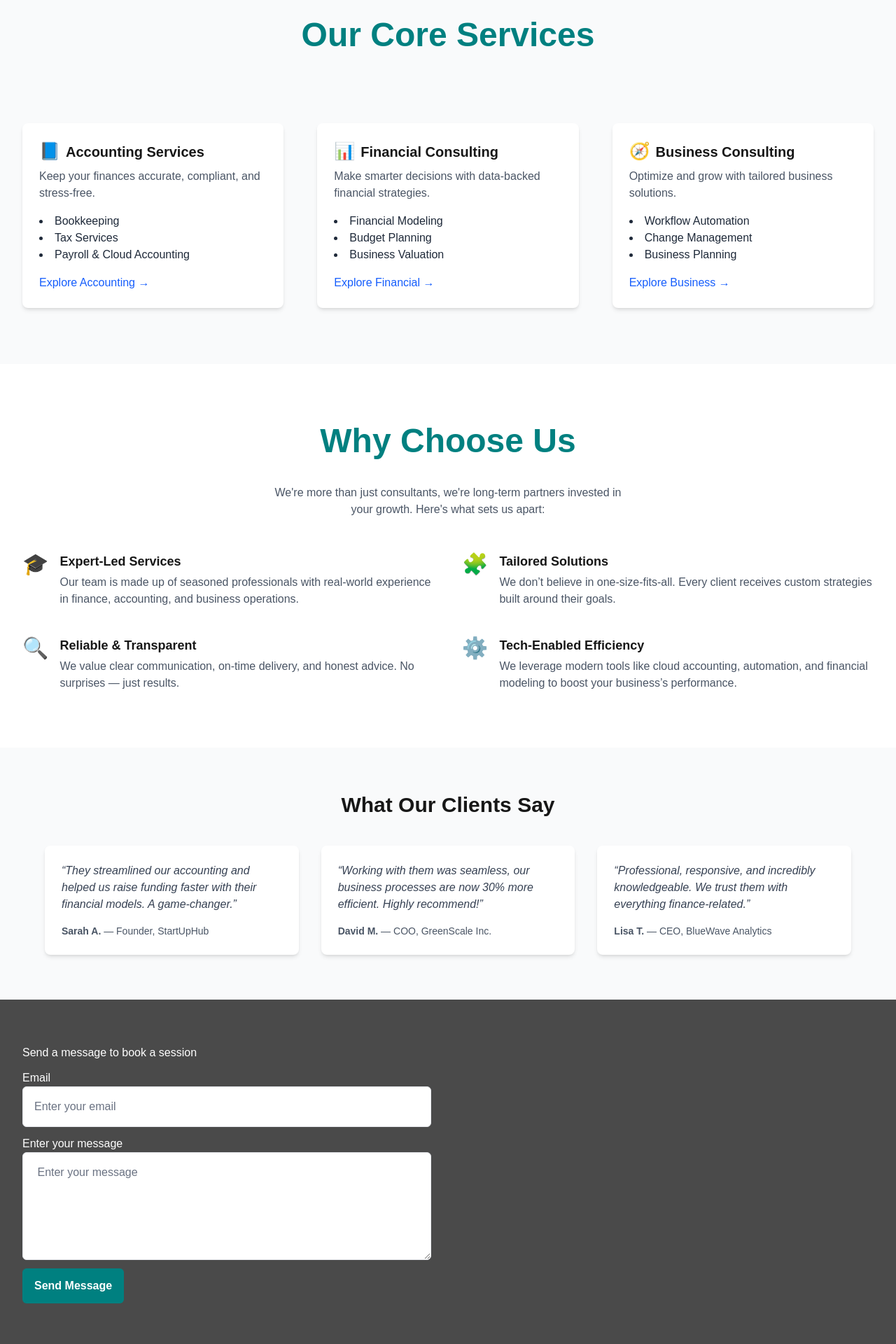
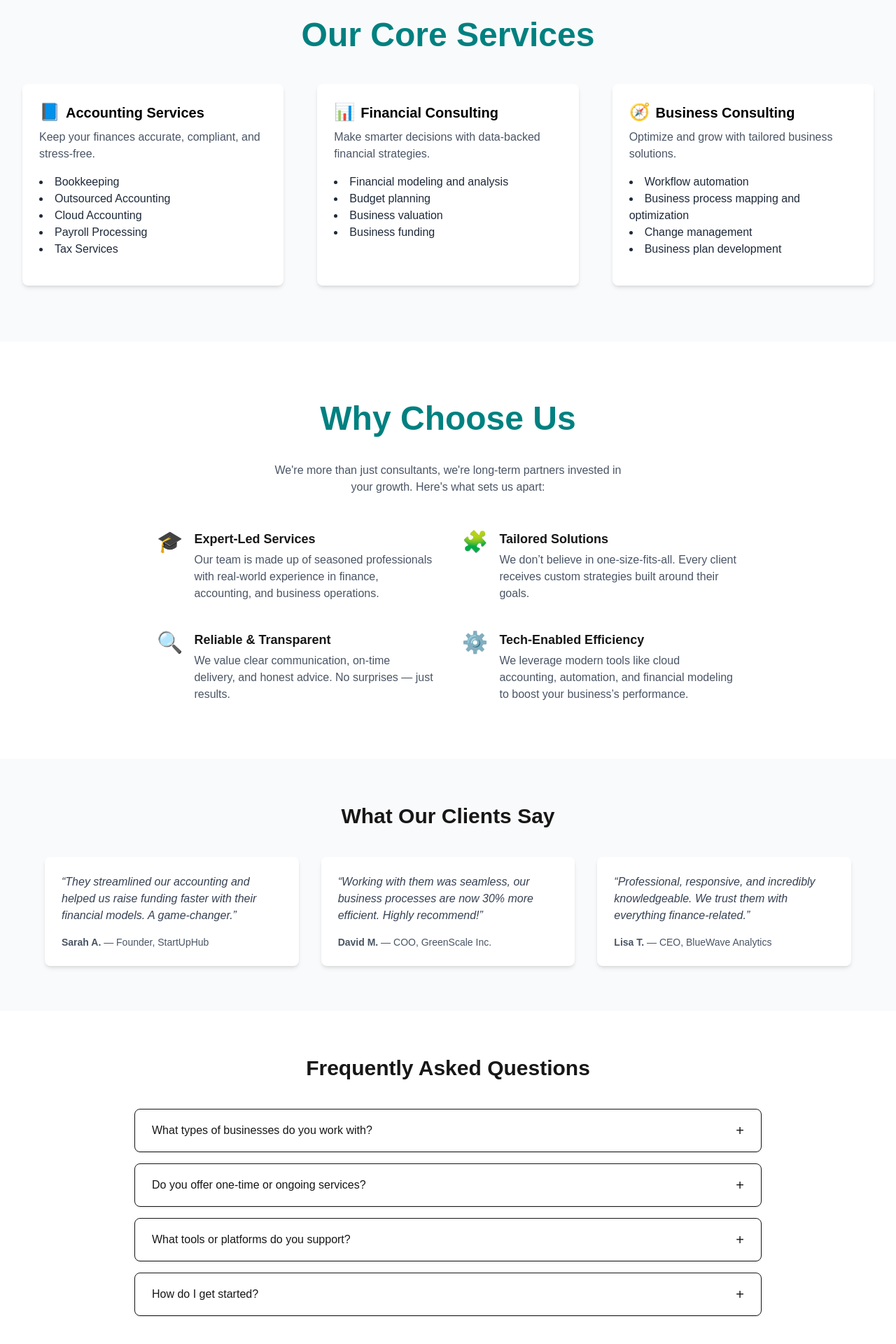
Before and after one commit to Jideotetic/finovate-consulting-limited, a Next.js app: page / in a window 1280 px wide. Shown: the part 860-2780 px from the top of the page at 70% size. Built offline with nearby package versions, Linux system fonts and the light colour scheme.

Commit message:
Added faq section

```diff
--- a/app/page.tsx
+++ b/app/page.tsx
@@ -9,29 +9,43 @@ import Image from "next/image";
 import Link from "next/link";
 import { AiOutlineClose, AiOutlineMenu } from "react-icons/ai";
 import * as motion from "motion/react-client";
+import FAQAccordion from "@/components/faq";
 
 const services = [
   {
     title: "Accounting Services",
     icon: "📘",
     description: "Keep your finances accurate, compliant, and stress-free.",
-    items: ["Bookkeeping", "Tax Services", "Payroll & Cloud Accounting"],
-    link: "/services/accounting",
+    items: [
+      "Bookkeeping",
+      "Outsourced Accounting",
+      "Cloud Accounting",
+      "Payroll Processing",
+      "Tax Services",
+    ],
   },
   {
     title: "Financial Consulting",
     icon: "📊",
     description:
       "Make smarter decisions with data-backed financial strategies.",
-    items: ["Financial Modeling", "Budget Planning", "Business Valuation"],
-    link: "/services/financial-consulting",
+    items: [
+      "Financial modeling and analysis",
+      "Budget planning",
+      "Business valuation",
+      "Business funding",
+    ],
   },
   {
     title: "Business Consulting",
     icon: "🧭",
     description: "Optimize and grow with tailored business solutions.",
-    items: ["Workflow Automation", "Change Management", "Business Planning"],
-    link: "/services/business-consulting",
+    items: [
+      "Workflow automation",
+      "Business process mapping and optimization",
+      "Change management",
+      "Business plan development",
+    ],
   },
 ];
 
@@ -126,14 +140,6 @@ export default function Home() {
                       <div className="flex flex-col -my-2 space-y-1">
                         <CloseButton
                           as={Link}
-                          href="/"
-                          className="inline-flex py-2 text-base font-medium transition-all duration-200 text-black  hover:text-[#008080] focus:text-[#008080]"
-                        >
-                          Home
-                        </CloseButton>
-
-                        <CloseButton
-                          as={Link}
                           href="about-us"
                           className="inline-flex py-2 text-base font-medium transition-all duration-200 text-black hover:text-[#008080] focus:text-[#008080]"
                         >
@@ -141,21 +147,21 @@ export default function Home() {
                         </CloseButton>
                         <CloseButton
                           as={Link}
-                          href="services"
+                          href="#services"
                           className="inline-flex py-2 text-base font-medium transition-all duration-200 text-black hover:text-[#008080] focus:text-[#008080]"
                         >
                           Our Services
                         </CloseButton>
                         <CloseButton
                           as={Link}
-                          href="contact"
+                          href="#contact"
                           className="inline-flex py-2 text-base font-medium transition-all duration-200 text-black hover:text-[#008080] focus:text-[#008080]"
                         >
-                          Contact
+                          Contact Us
                         </CloseButton>
                         <CloseButton
                           as={Link}
-                          href="faq"
+                          href="#faq"
                           className="inline-flex py-2 text-base font-medium transition-all duration-200 text-black hover:text-[#008080] focus:text-[#008080]"
                         >
                           FAQ
@@ -168,32 +174,25 @@ export default function Home() {
 
               <nav className="hidden md:flex md:items-center md:ml-auto md:space-x-10">
                 <Link
-                  href="/"
-                  className="inline-flex py-2 text-base font-medium transition-all duration-200 text-black hover:text-[#008080] focus:text-[#008080]"
-                >
-                  Home
-                </Link>
-
-                <Link
                   href="about-us"
                   className="inline-flex py-2 text-base font-medium transition-all duration-200 text-black hover:text-[#008080] focus:text-[#008080]"
                 >
                   About Us
                 </Link>
                 <Link
-                  href="services"
+                  href="#services"
                   className="inline-flex py-2 text-base font-medium transition-all duration-200 text-black hover:text-[#008080] focus:text-[#008080]"
                 >
                   Our Services
                 </Link>
                 <Link
-                  href="contact"
+                  href="#contact"
                   className="inline-flex py-2 text-base font-medium transition-all duration-200 text-black hover:text-[#008080] focus:text-[#008080]"
                 >
-                  Contact
+                  Contact Us
                 </Link>
                 <Link
-                  href="faq"
+                  href="#faq"
                   className="inline-flex py-2 text-base font-medium transition-all duration-200 text-black hover:text-[#008080] focus:text-[#008080]"
                 >
                   FAQ
@@ -230,7 +229,7 @@ export default function Home() {
       </header>
 
       <main>
-        <section className="bg-gray-50 py-12 sm:py-16 lg:py-20">
+        <section className="bg-gray-50 py-12 sm:py-16 lg:py-20" id="services">
           <div className="px-4 mx-auto max-w-7xl sm:px-6 lg:px-8">
             <motion.div
               initial={{ y: 50, opacity: 0 }}
@@ -243,7 +242,7 @@ export default function Home() {
               </h2>
             </motion.div>
 
-            <div className="grid grid-cols-1 mt-10 text-center sm:mt-16 sm:grid-cols-2 sm:gap-x-12 gap-y-12 md:grid-cols-3 xl:mt-24">
+            <div className="grid grid-cols-1 mt-10 text-center sm:grid-cols-2 sm:gap-x-12 gap-y-12 md:grid-cols-3">
               {services.map((service, idx) => (
                 <motion.div
                   initial={{ y: 50, opacity: 0 }}
@@ -252,7 +251,7 @@ export default function Home() {
                   key={idx}
                   className="bg-white rounded-lg shadow-md p-6 text-left hover:shadow-lg transition-shadow"
                 >
-                  <h3 className="text-xl font-semibold mb-2">
+                  <h3 className="text-xl font-semibold mb-2 text-black">
                     <span className="mr-2 text-2xl">{service.icon}</span>
                     {service.title}
                   </h3>
@@ -262,12 +261,6 @@ export default function Home() {
                       <li key={i}>{item}</li>
                     ))}
                   </ul>
-                  <a
-                    href={service.link}
-                    className="text-blue-600 font-medium hover:underline"
-                  >
-                    Explore {service.title.split(" ")[0]} →
-                  </a>
                 </motion.div>
               ))}
             </div>
@@ -275,7 +268,7 @@ export default function Home() {
         </section>
 
         <section className="bg-white py-12 sm:py-16 lg:py-20">
-          <div className="px-4 mx-auto max-w-7xl sm:px-6 lg:px-8">
+          <div className="px-4 mx-auto max-w-4xl sm:px-6 lg:px-8">
             <motion.div
               initial={{ y: 50, opacity: 0 }}
               whileInView={{ y: 0, opacity: 1 }}
@@ -334,102 +327,14 @@ export default function Home() {
           </div>
         </section>
 
-        {/* <section className="py-12 bg-white sm:py-16 lg:py-20" id="consultants">
-          <div className="px-4 mx-auto max-w-7xl sm:px-6 lg:px-8">
-            <motion.div
-              initial={{ y: 50, opacity: 0 }}
-              whileInView={{ y: 0, opacity: 1 }}
-              transition={{ duration: 2 }}
-              className="text-center"
-            >
-              <h2 className="text-3xl font-bold text-gray-900 sm:text-4xl xl:text-5xl font-pj">
-                Our Consultants
-              </h2>
-            </motion.div>
-
-            <div className="grid max-w-6xl grid-cols-1 px-20 mx-auto mt-12 text-center sm:px-0 sm:grid-cols-2 md:mt-20 gap-x-8 md:grid-cols-4 gap-y-12 lg:gap-x-16 xl:gap-x-20">
-              <motion.div
-                initial={{ y: 50, opacity: 0 }}
-                whileInView={{ y: 0, opacity: 1 }}
-                transition={{ duration: 1 }}
-              >
-                <img
-                  className="object-cover w-32 h-32 mx-auto rounded-full lg:w-44 lg:h-44 grayscale filter"
-                  src="https://cdn.rareblocks.xyz/collection/clarity/images/team/1/team-member-1.png"
-                  alt=""
-                />
-                <p className="mt-5 text-lg font-bold text-gray-900 sm:text-xl sm:mt-8 font-pj">
-                  Jerome Bell
-                </p>
-                <p className="mt-2 text-base font-normal text-gray-600 font-pj">
-                  Co founder, Chairman, Executive Director
-                </p>
-              </motion.div>
-
-              <motion.div
-                initial={{ y: 50, opacity: 0 }}
-                whileInView={{ y: 0, opacity: 1 }}
-                transition={{ duration: 2 }}
-              >
-                <img
-                  className="object-cover w-32 h-32 mx-auto rounded-full lg:w-44 lg:h-44 grayscale filter"
-                  src="https://cdn.rareblocks.xyz/collection/clarity/images/team/1/team-member-2.png"
-                  alt=""
-                />
-                <p className="mt-5 text-lg font-bold text-gray-900 sm:text-xl sm:mt-8 font-pj">
-                  Jerome Bell
-                </p>
-                <p className="mt-2 text-base font-normal text-gray-600 font-pj">
-                  Co founder, Chairman, Executive Director
-                </p>
-              </motion.div>
-
-              <motion.div
-                initial={{ y: 50, opacity: 0 }}
-                whileInView={{ y: 0, opacity: 1 }}
-                transition={{ duration: 3 }}
-              >
-                <img
-                  className="object-cover w-32 h-32 mx-auto rounded-full lg:w-44 lg:h-44 grayscale filter"
-                  src="https://cdn.rareblocks.xyz/collection/clarity/images/team/1/team-member-3.png"
-                  alt=""
-                />
-                <p className="mt-5 text-lg font-bold text-gray-900 sm:text-xl sm:mt-8 font-pj">
-                  Jerome Bell
-                </p>
-                <p className="mt-2 text-base font-normal text-gray-600 font-pj">
-                  Co founder, Chairman, Executive Director
-                </p>
-              </motion.div>
-
-              <motion.div
-                initial={{ y: 50, opacity: 0 }}
-                whileInView={{ y: 0, opacity: 1 }}
-                transition={{ duration: 4 }}
-              >
-                <img
-                  className="object-cover w-32 h-32 mx-auto rounded-full lg:w-44 lg:h-44 grayscale filter"
-                  src="https://cdn.rareblocks.xyz/collection/clarity/images/team/1/team-member-4.png"
-                  alt=""
-                />
-                <p className="mt-5 text-lg font-bold text-gray-900 sm:text-xl sm:mt-8 font-pj">
-                  Jerome Bell
-                </p>
-                <p className="mt-2 text-base font-normal text-gray-600 font-pj">
-                  Co founder, Chairman, Executive Director
-                </p>
-              </motion.div>
-            </div>
-          </div>
-        </section> */}
+        <FAQAccordion />
       </main>
 
-      <footer className="py-10 bg-[#4A4A4A] text-white" id="book-a-session">
+      <footer className="py-10 bg-[#4A4A4A] text-white" id="contact">
         <div className="px-4 mx-auto sm:px-6 lg:px-8 max-w-7xl">
           <div className="grid grid-cols-1 sm:grid-cols-4 gap-y-16 gap-x-12">
             <div className="sm:col-span-2">
               <form action="#" className="mt-6">
-                <p>Send a message to book a session</p>
                 <div className="mt-3">
                   <label htmlFor="email" className="">
                     Email
--- /dev/null
+++ b/components/faq.tsx
@@ -0,0 +1,92 @@
+"use client";
+
+import React, { useState, useRef, useEffect, RefObject } from "react";
+
+interface FAQItem {
+  question: string;
+  answer: string;
+}
+
+const faqs: FAQItem[] = [
+  {
+    question: "What types of businesses do you work with?",
+    answer:
+      "We work with startups, small businesses, and growing enterprises across industries including tech, retail, services, and more.",
+  },
+  {
+    question: "Do you offer one-time or ongoing services?",
+    answer:
+      "Both! We offer ongoing accounting and consulting plans, as well as one-time financial analysis, valuations, or business plan support.",
+  },
+  {
+    question: "What tools or platforms do you support?",
+    answer:
+      "We support QuickBooks, Xero, Excel-based modeling, and cloud tools like Gusto, Stripe, HubSpot, and others.",
+  },
+  {
+    question: "How do I get started?",
+    answer:
+      "Simple! Just book a free consultation and we’ll assess your needs, then tailor a service package for your goals.",
+  },
+];
+
+const FAQAccordion: React.FC = () => {
+  const [activeIndex, setActiveIndex] = useState<number | null>(null);
+
+  const contentRefs = useRef<Array<HTMLDivElement | null>>([]);
+
+  useEffect(() => {
+    contentRefs.current.forEach((ref, index) => {
+      if (!ref) return;
+      if (index === activeIndex) {
+        ref.style.maxHeight = `${ref.scrollHeight}px`;
+      } else {
+        ref.style.maxHeight = "0px";
+      }
+    });
+  }, [activeIndex]);
+
+  const toggle = (index: number) => {
+    setActiveIndex(activeIndex === index ? null : index);
+  };
+
+  return (
+    <section className="bg-white py-16 px-4" id="faq">
+      <div className="max-w-4xl mx-auto">
+        <h2 className="text-3xl font-bold text-center mb-10">
+          Frequently Asked Questions
+        </h2>
+        <div className="space-y-4">
+          {faqs.map((faq, index) => (
+            <div
+              key={index}
+              className="border rounded-lg shadow-sm overflow-hidden"
+            >
+              <button
+                onClick={() => toggle(index)}
+                className="w-full text-left px-6 py-4 flex justify-between items-center focus:outline-none"
+                aria-expanded={activeIndex === index}
+              >
+                <span className="font-medium">{faq.question}</span>
+                <span className="text-xl">
+                  {activeIndex === index ? "−" : "+"}
+                </span>
+              </button>
+              <div
+                ref={(el) => {
+                  contentRefs.current[index] = el;
+                }}
+                className="px-6 overflow-hidden transition-all duration-500 ease-in-out"
+                style={{ maxHeight: "0px" }}
+              >
+                <div className="pb-4 text-gray-700">{faq.answer}</div>
+              </div>
+            </div>
+          ))}
+        </div>
+      </div>
+    </section>
+  );
+};
+
+export default FAQAccordion;
```
